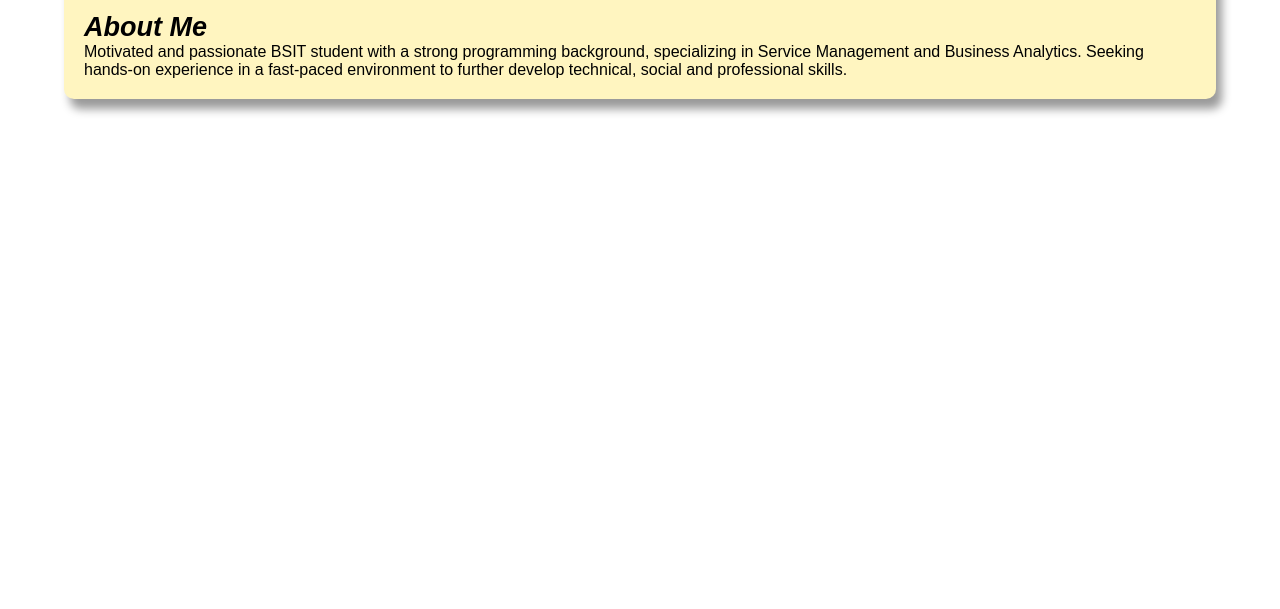
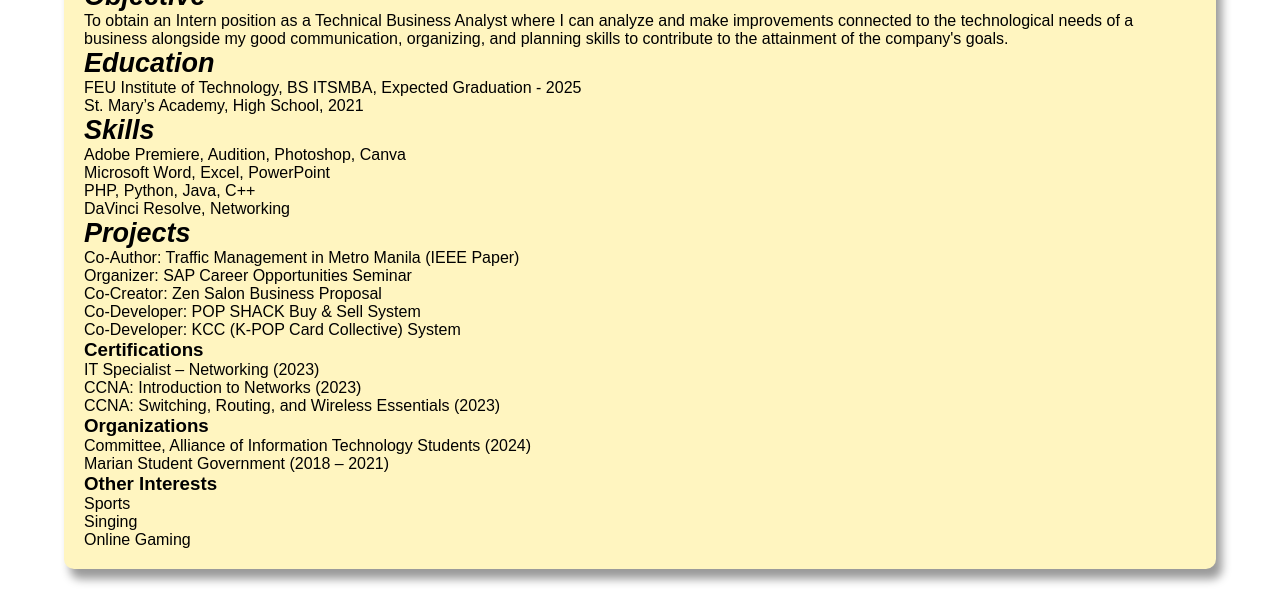
Before and after one commit to havayanas/Resume, a plain HTML site: page index.html in a window 1280 px wide. Shown: the part 319-928 px from the top of the page. Before the commit the page ends 800 px from the top, so only its background shows below. Drawn offline with Linux system fonts and the light colour scheme; files that its build step writes are made by us from their sources.

Commit message:
Update index.html

```diff
--- a/index.html
+++ b/index.html
@@ -3,40 +3,97 @@
 <head>
     <meta charset="UTF-8">
     <meta name="viewport" content="width=device-width, initial-scale=1.0">
-    <title>Resume</title>
-    <link rel="stylesheet" href="./assets/style.css">
+    <title>Yannah Villareal - Resume</title>
+    <link rel="stylesheet" href="./assets/css/style.css">
 </head>
 <body>
     <button id="colorchange">Change color</button>
 
     <div class="body">
         <div class="header">
-            <img src="/assets/profile.jpg" class="img" alt="Profile Picture">
-
             <div class="info">
                 <h1>Villareal, Yannah M.</h1>
-                <h4>Service Management and Business Analytics</h4>
+                <h4>BS in Information Technology with Specialization in Service Management and Business Analytics</h4>
                 <h4>FEU Institute of Technology</h4>
                 <h4>Pasay, Metro Manila</h4>
                 <h4>Email: <a href="#">202110952@fit.edu.ph</a></h4>
-                <h4>Contact No.: 09123456789</h4>
+                <h4>Contact No.: +639 05 423 1736</h4>
             </div>
-            <div class="other">
-                <h2>Experience</h2>
-                <h4>Programming</h4>
-                <h4>Web Development</h4>
-                <h4>Business Analytics</h4>
+            <img src="/assets/1x1.png" class="img" alt="Profile Picture">
+        </div>
+
+        <div class="main-content">
+            <div class="left">
+                <div class="section">
+                    <h2>Objective</h2>
+                    <p>
+                        To obtain an Intern position as a Technical Business Analyst where I can analyze and
+                        make improvements connected to the technological needs of a business alongside my
+                        good communication, organizing, and planning skills to contribute to the attainment of
+                        the company's goals.
+                    </p>
+                </div>
+
+                <div class="section">
+                    <h2>Education</h2>
+                    <ul>
+                        <li>FEU Institute of Technology, BS ITSMBA, Expected Graduation - 2025</li>
+                        <li>St. Mary’s Academy, High School, 2021</li>
+                    </ul>
+                </div>
+
+                <div class="section">
+                    <h2>Skills</h2>
+                    <ul>
+                        <li>Adobe Premiere, Audition, Photoshop, Canva</li>
+                        <li>Microsoft Word, Excel, PowerPoint</li>
+                        <li>PHP, Python, Java, C++</li>
+                        <li>DaVinci Resolve, Networking</li>
+                    </ul>
+                </div>
+
+                <div class="section">
+                    <h2>Projects</h2>
+                    <ul>
+                        <li>Co-Author: Traffic Management in Metro Manila (IEEE Paper)</li>
+                        <li>Organizer: SAP Career Opportunities Seminar</li>
+                        <li>Co-Creator: Zen Salon Business Proposal</li>
+                        <li>Co-Developer: POP SHACK Buy & Sell System</li>
+                        <li>Co-Developer: KCC (K-POP Card Collective) System</li>
+                    </ul>
+                </div>
+            </div>
+
+            <div class="right">
+                <div class="section">
+                    <h3>Certifications</h3>
+                    <ul>
+                        <li>IT Specialist – Networking (2023)</li>
+                        <li>CCNA: Introduction to Networks (2023)</li>
+                        <li>CCNA: Switching, Routing, and Wireless Essentials (2023)</li>
+                    </ul>
+                </div>
+
+                <div class="section">
+                    <h3>Organizations</h3>
+                    <ul>
+                        <li>Committee, Alliance of Information Technology Students (2024)</li>
+                        <li>Marian Student Government (2018 – 2021)</li>
+                    </ul>
+                </div>
+
+                <div class="section">
+                    <h3>Other Interests</h3>
+                    <ul>
+                        <li>Sports</li>
+                        <li>Singing</li>
+                        <li>Online Gaming</li>
+                    </ul>
+                </div>
             </div>
         </div>
-        <br>
-        <div class="section">
-            <h2>About Me</h2>
-            <ul>
-                 <li>Motivated and passionate BSIT student with a strong programming background, specializing in Service Management and Business Analytics. Seeking hands-on experience in a fast-paced environment to further develop technical, social and professional skills. </li>
-            </ul>
-            </div>
     </div>
 
-    <script src="./assets/script.js"></script>
+    <script src="./assets/js/script.js"></script>
 </body>
 </html>
```
